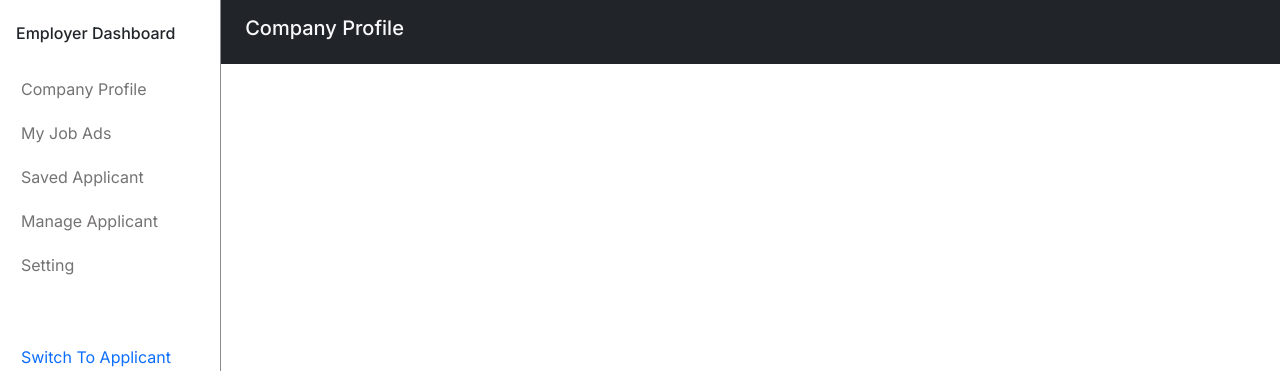
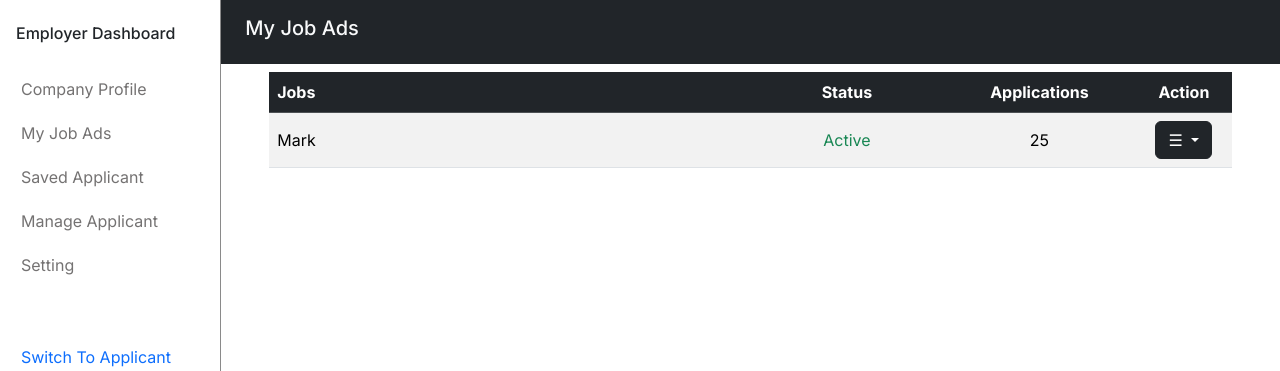
Before and after one commit to wafiq66/nasom-job-portal, a Django app: page /employer/JobAd in a window 1280 px wide. Shown: the part 124-495 px from the top of the page. Run offline with Django 5.2, Linux system fonts and the light colour scheme.

Commit message:
Progressing on job ad

```diff
--- a/my_job_ad/templates/advertisement_list.html
+++ b/my_job_ad/templates/advertisement_list.html
@@ -11,7 +11,40 @@
     {% include "sidebars/sidebar2.html" %}
     <main class="d-flex flex-column gap-2  w-100">
         <div class="d-flex text-light bg-dark px-4 py-3">
-            <h5>Company Profile</h5>
+            <h5>My Job Ads</h5>
+        </div>
+        <div class="px-5">
+            <table class="table table-striped table-hover align-middle">
+                <thead class="table-dark">
+                    <tr>
+                        <th class="col-jobs">Jobs</th>
+                        <th class="col-status text-center">Status</th>
+                        <th class="col-apps text-center">Applications</th>
+                        <th class="col-action text-center">Action</th>
+                    </tr>
+                </thead>
+                <tbody>
+                    <tr>
+                        <td scope="row">Mark</td>
+                        <td class="text-center text-success">Active</td>
+                        <td class="text-center">25</td>
+                        <td class="text-center">
+                            <div class="dropdown">
+                            <button class="btn btn-dark dropdown-toggle" type="button" data-bs-toggle="dropdown" aria-expanded="false">
+                                ☰
+                            </button>
+                            <ul class="dropdown-menu">
+                                <li><a class="dropdown-item" href="#">Profile</a></li>
+                                <li><a class="dropdown-item" href="#">Settings</a></li>
+                                <li><hr class="dropdown-divider"></li>
+                                <li><a class="dropdown-item" href="#">Logout</a></li>
+                            </ul>
+                            </div>
+                        </td>
+                    </tr>
+                </tbody>
+            </table>
+
         </div>
 
     </main>
--- a/static/css/style.css
+++ b/static/css/style.css
@@ -290,3 +290,8 @@ input[type="radio"]:checked + label.btn-primary {
     border: 1px solid black;
     object-fit: cover; /* optional: keeps image filled without distortion */
   }
+
+.col-jobs { width: 50%; }
+.col-status { width: 20%; }
+.col-apps { width: 20%; }
+.col-action { width: 10%; }
```
